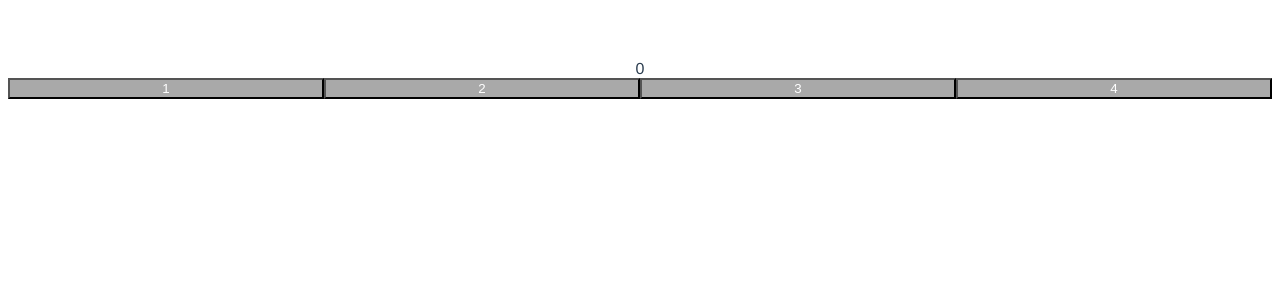
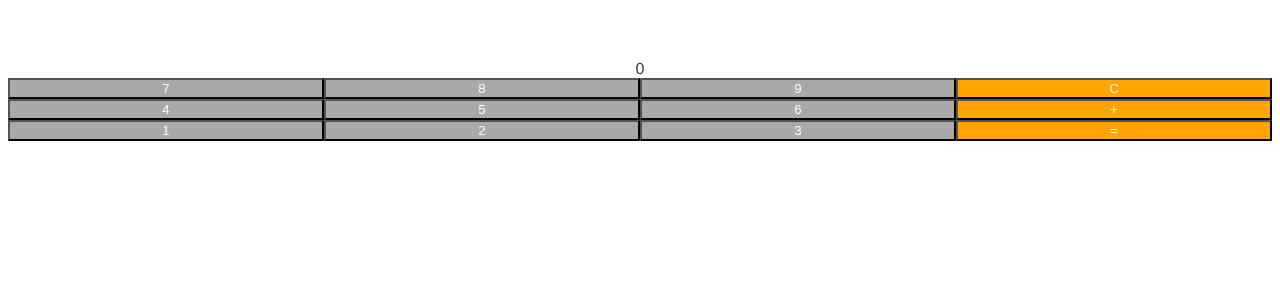
Before and after one commit to dan47bennett/vue-calculator, a Vue app in the folder calculator/: page / in a window 1280 px wide. Shown: the top 300 px of the page. Built offline with nearby package versions, Linux system fonts and the light colour scheme.

Commit message:
mvp functions

```diff
--- a/calculator/src/components/Calculator.vue
+++ b/calculator/src/components/Calculator.vue
@@ -1,10 +1,26 @@
 <template>
   <div class="calculator">
-    <div class="display">{{ currentValue || '0' }}</div>
-    <button class="number" @click="addToCurrentValue(1)">1</button>
-    <button class="number" @click="addToCurrentValue(2)">2</button>
-    <button class="number" @click="addToCurrentValue(3)">3</button>
-    <button class="number" @click="addToCurrentValue(4)">4</button>
+    <span class="display">{{ currentValue || '0' }}</span>
+
+    <button class="number" @click="appendDigit(7)">7</button>
+    <button class="number" @click="appendDigit(8)">8</button>
+    <button class="number" @click="appendDigit(9)">9</button>
+
+    <button class="operation" @click="clear">C</button>
+
+    <button class="number" @click="appendDigit(4)">4</button>
+    <button class="number" @click="appendDigit(5)">5</button>
+    <button class="number" @click="appendDigit(6)">6</button>
+
+    <button class="operation" @click="add">+</button>
+
+    <button class="number" @click="appendDigit(1)">1</button>
+    <button class="number" @click="appendDigit(2)">2</button>
+    <button class="number" @click="appendDigit(3)">3</button>
+
+    <button class="operation" @click="equals">=</button>
+
+
   </div>
 </template>
 
@@ -12,11 +28,14 @@
 export default {
   data() {
     return {
-      currentValue: ''
+      currentValue: '',
+      previousValue: '',
+      operatorClicked: null,
+      operator: null
     }
   },
   methods: {
-    addToCurrentValue(number) {
+    appendDigit(number) {
       let newValue;
       if (this.currentValue === '0') {
         newValue = number
@@ -25,9 +44,30 @@ export default {
         newValue = this.currentValue + number
       }
       this.currentValue = newValue
+    },
+    clear() {
+      this.currentValue = ''
+    },
+    operatorSwitch() {
+      this.previousValue = this.currentValue;
+      this.operatorClicked = true
+      this.currentValue = ''
+    },
+    add() {
+      this.operator = (a, b) => a + b;
+      this.operatorSwitch();
+    },
+    equals() {
+      this.currentValue = this.operator(
+        parseFloat(this.previousValue),
+        parseFloat(this.currentValue));
+      this.previousValue = ''
     }
   }
 }
+
+
+
 </script>
 
 <!-- Add "scoped" attribute to limit CSS to this component only -->
@@ -41,6 +81,11 @@ export default {
     grid-column: 1 / 5;
   }
 
+  .operation {
+    background-color:orange;
+    color: white
+  }
+
   .number {
     background-color:darkgrey;
     color: white
```
